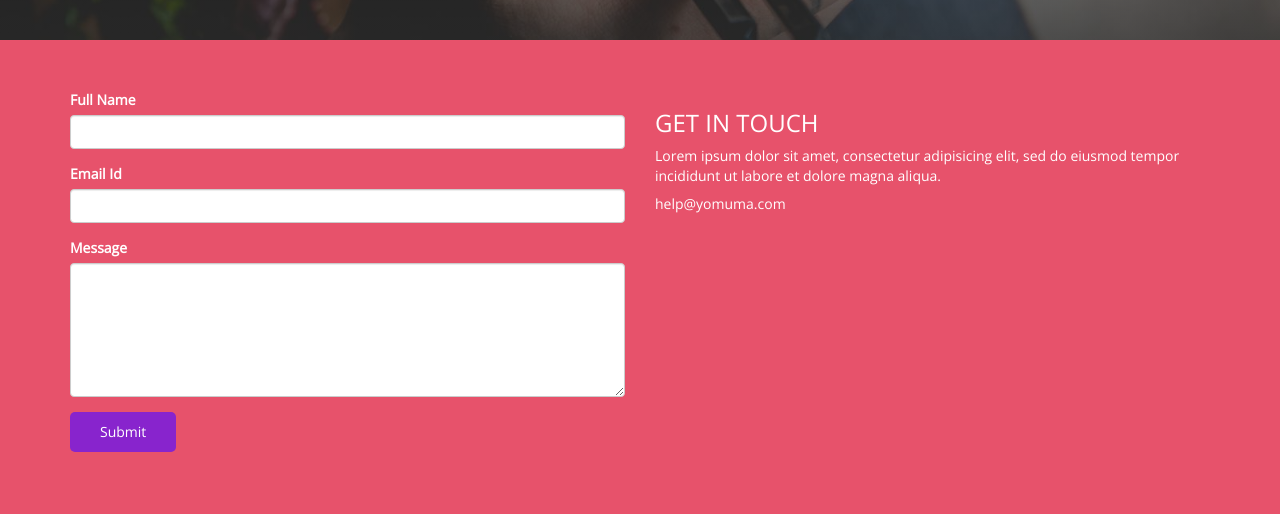
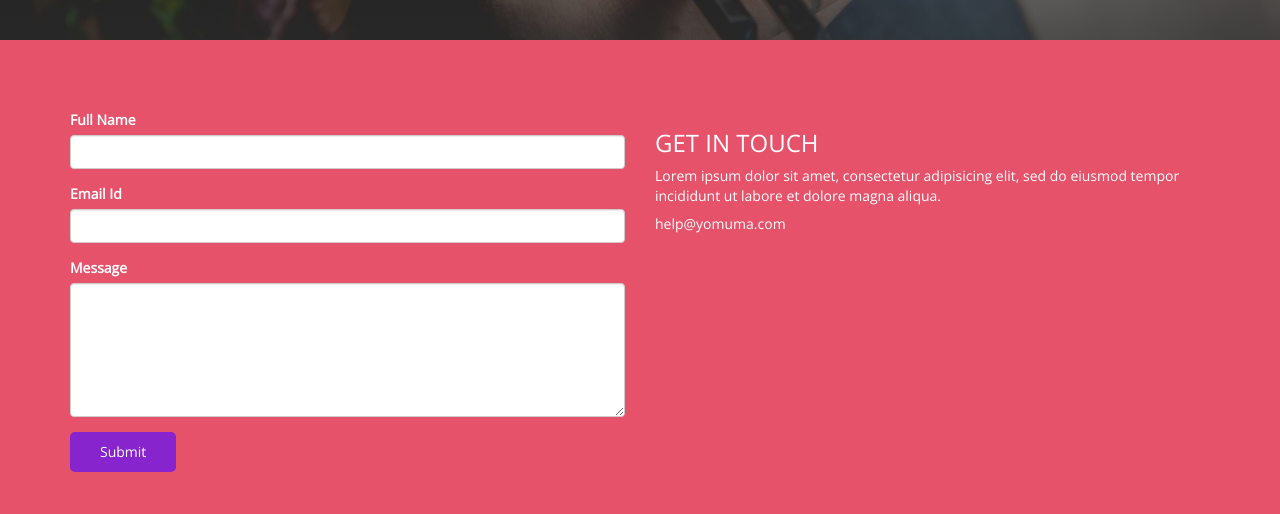
Before and after one commit to FaisalAli19/Pex, a plain HTML site: page index.html in a window 1280 px wide. Shown: the part 2890-3404 px from the top of the page. Drawn offline with nearby package versions, Linux system fonts and the light colour scheme.

Commit message:
Fixed error
Fixed contact section error in css.

```diff
--- a/CSS/style.css
+++ b/CSS/style.css
@@ -237,8 +237,7 @@ header .Intro h5{
 ************************************/
 #Contact{
     background-color: #e7526b;
-    min-height: 80vh;
-    padding: 50px 0;
+    padding: 70px 0;
 }
 #Contact form a{
     background-color: #8824cd;
```
